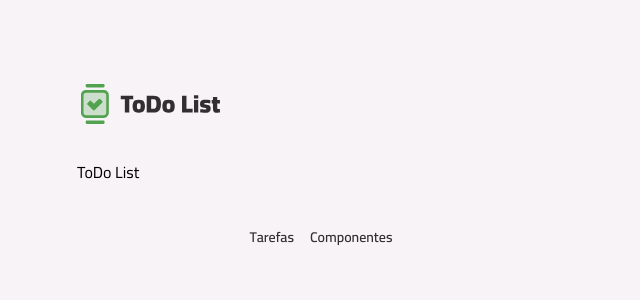
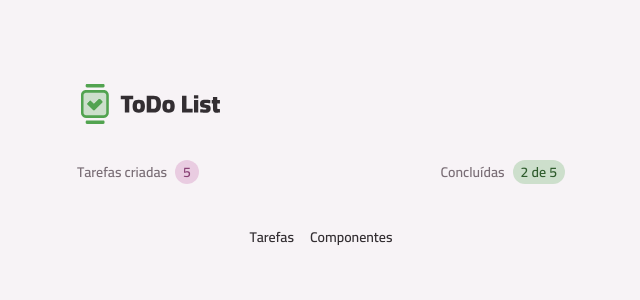
Before and after one commit to BrunoBecoski/reactjs-todo, a React (Vite) app: page / in a window 1280 px wide. Shown: the top 300 px of the page, without its empty margins (319-959 px from the left). Built offline with nearby package versions, Linux system fonts and the light colour scheme.

Commit message:
Cria o componente TasksSummary

```diff
--- /dev/null
+++ b/src/core-components/tasks-summary.tsx
@@ -0,0 +1,22 @@
+import Badge from "../components/badge";
+import Text from "../components/text";
+
+export default function TasksSummary() {
+  return (
+    <>
+      <div className="flex items-center gap-2">
+        <Text variant="body-sm-bold" className="text-gray-300!">
+          Tarefas criadas
+        </Text>
+        <Badge variant="secondary">5</Badge>
+      </div>
+
+      <div className="flex items-center gap-2">
+        <Text variant="body-sm-bold" className="text-gray-300!">
+          Concluídas
+        </Text>
+        <Badge variant="primary">2 de 5</Badge>
+      </div>
+    </>
+  );
+}
--- a/src/pages/page-home.tsx
+++ b/src/pages/page-home.tsx
@@ -1,5 +1,12 @@
 import Container from "../components/container";
+import TasksSummary from "../core-components/tasks-summary";
 
 export default function PageHome() {
-  return <Container>ToDo List</Container>;
+  return (
+    <Container as="article" className="space-y-3">
+      <header className="flex items-center justify-between">
+        <TasksSummary />
+      </header>
+    </Container>
+  );
 }
```
